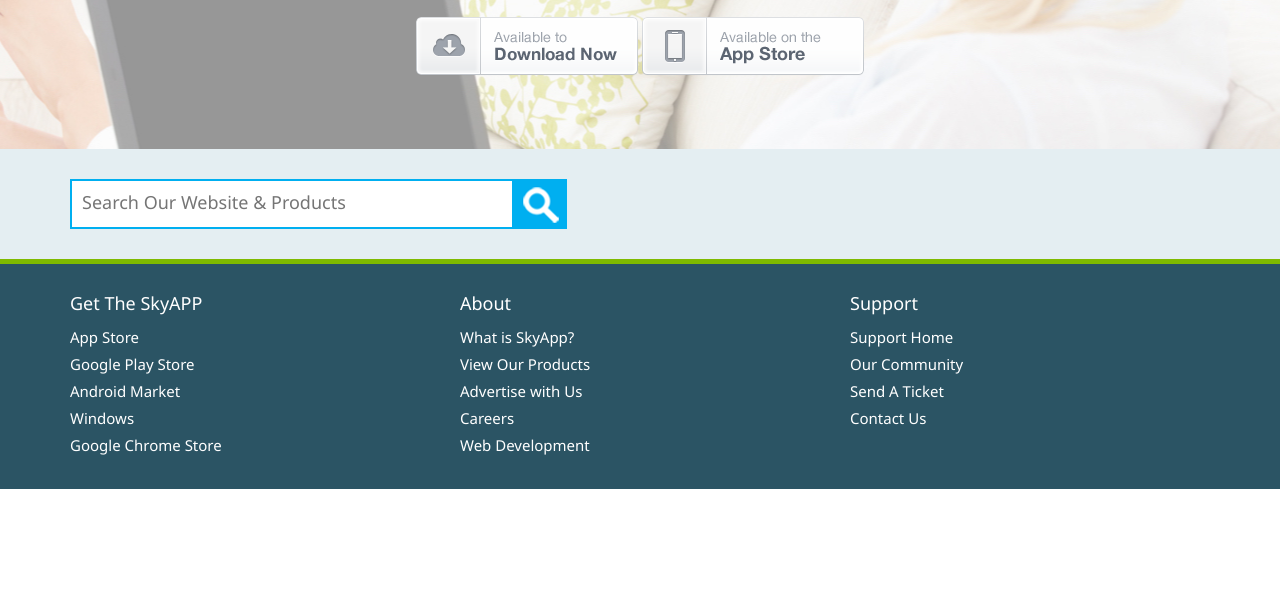
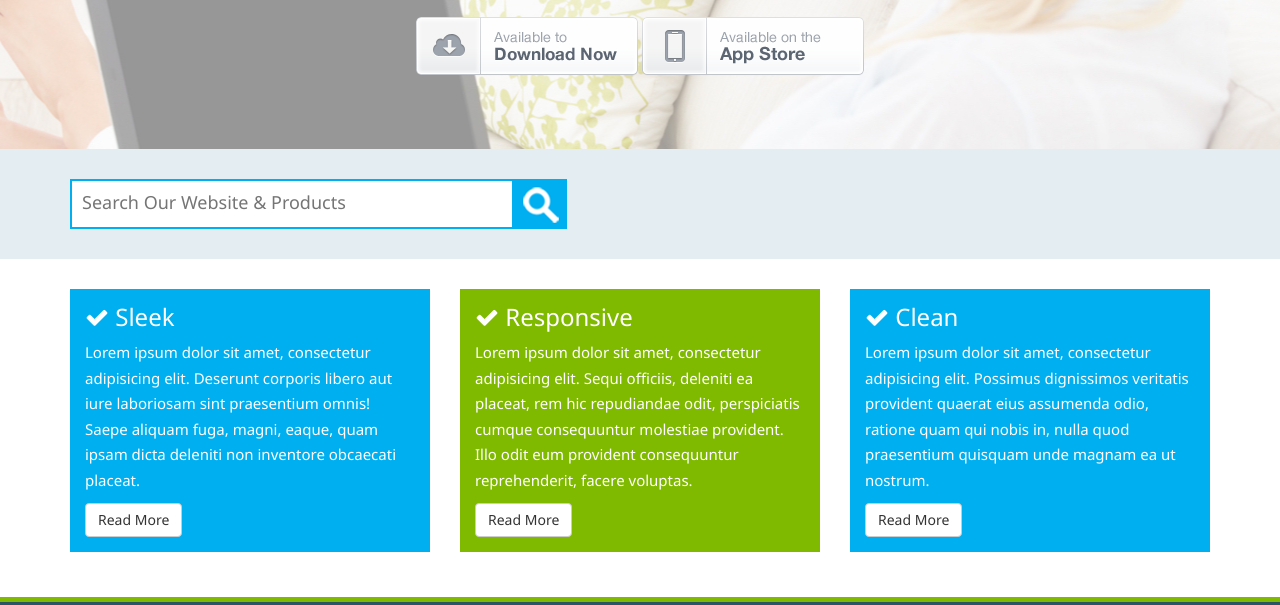
Before and after one commit to AlanJui/myBootstrap, a website: page app/index.html in a window 1280 px wide. Shown: the part 347-952 px from the top of the page. Before the commit the page ends 836 px from the top, so only its background shows below. Drawn offline with Linux system fonts and the light colour scheme.

Commit message:
加入「產品功能(features) 」介紹

```diff
--- a/app/index.html
+++ b/app/index.html
@@ -91,6 +91,39 @@
   </section>
 
   <!-- Product features -->
+  <section class="section-features">
+    <div class="container">
+      <div class="row">
+        <div class="col-md-4">
+          <div class="block block-primary">
+            <h3><i class="fa fa-check"></i> Sleek</h3>
+            <p>
+              Lorem ipsum dolor sit amet, consectetur adipisicing elit. Deserunt corporis libero aut iure laboriosam sint praesentium omnis! Saepe aliquam fuga, magni, eaque, quam ipsam dicta deleniti non inventore obcaecati placeat.
+            </p>
+            <a href="#" class="btn btn-default">Read More</a>
+          </div>
+        </div>
+        <div class="col-md-4">
+          <div class="block block-secondary">
+            <h3><i class="fa fa-check"></i> Responsive</h3>
+            <p>
+              Lorem ipsum dolor sit amet, consectetur adipisicing elit. Sequi officiis, deleniti ea placeat, rem hic repudiandae odit, perspiciatis cumque consequuntur molestiae provident. Illo odit eum provident consequuntur reprehenderit, facere voluptas.
+            </p>
+            <a href="" class="btn btn-default">Read More</a>
+          </div>
+        </div>
+        <div class="col-md-4">
+          <div class="block block-primary">
+            <h3><i class="fa fa-check"></i> Clean</h3>
+            <p>
+              Lorem ipsum dolor sit amet, consectetur adipisicing elit. Possimus dignissimos veritatis provident quaerat eius assumenda odio, ratione quam qui nobis in, nulla quod praesentium quisquam unde magnam ea ut nostrum.
+            </p>
+            <a href="" class="btn btn-default">Read More</a>
+          </div>
+        </div>
+      </div>
+    </div>
+  </section>
 
   <!-- ??? -->
 
--- a/app/scss/modules/_blocks.scss
+++ b/app/scss/modules/_blocks.scss
@@ -3,7 +3,8 @@
 
 .block{
 	padding:15px;
-	margin-bottom:15px;
+	// margin-top:15px;
+	// margin-bottom:15px;
 
 	h3{
 		margin-top:0;
--- a/app/scss/modules/_sections.scss
+++ b/app/scss/modules/_sections.scss
@@ -40,6 +40,10 @@ section{
 	padding: 20px 0 20px;
 }
 
+.section-features {
+	padding: 20px 0 20px;
+}
+
 .section-dark{
 	@include add-background($dark-color);
 }
```
